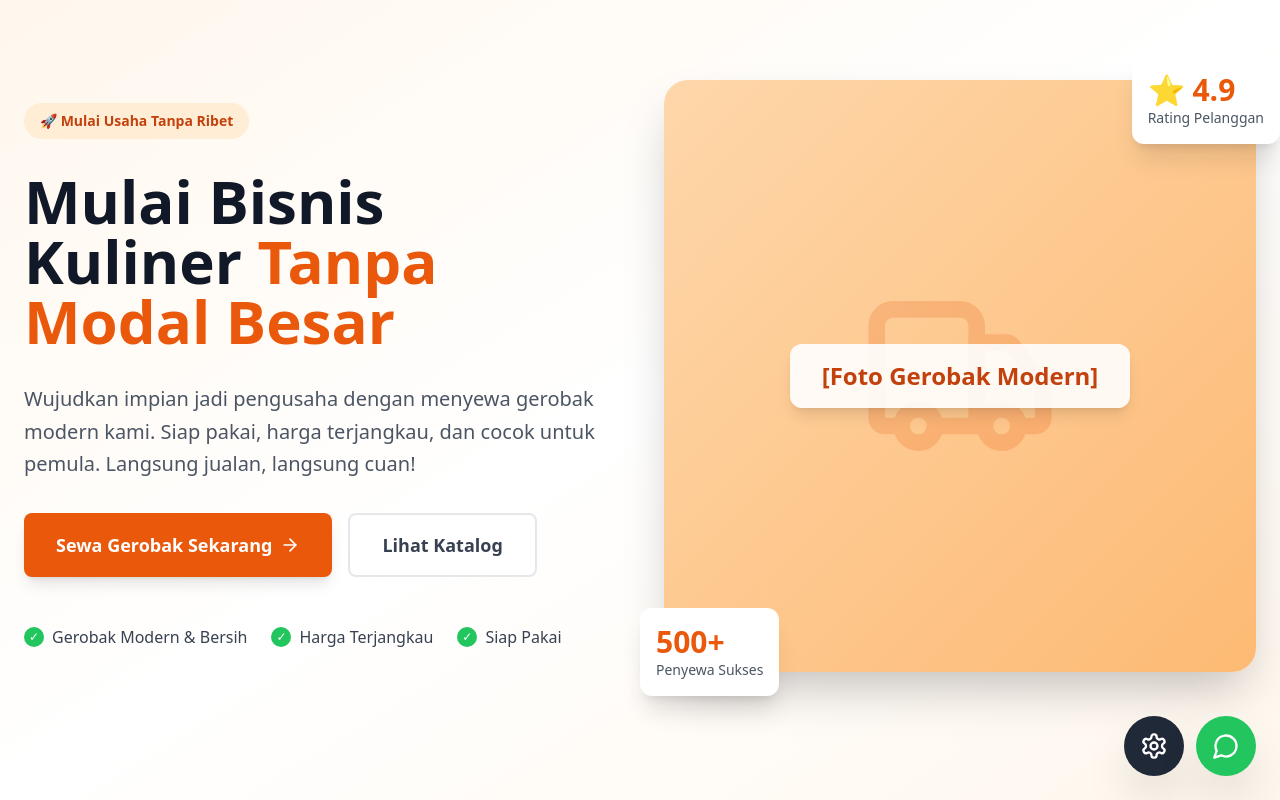
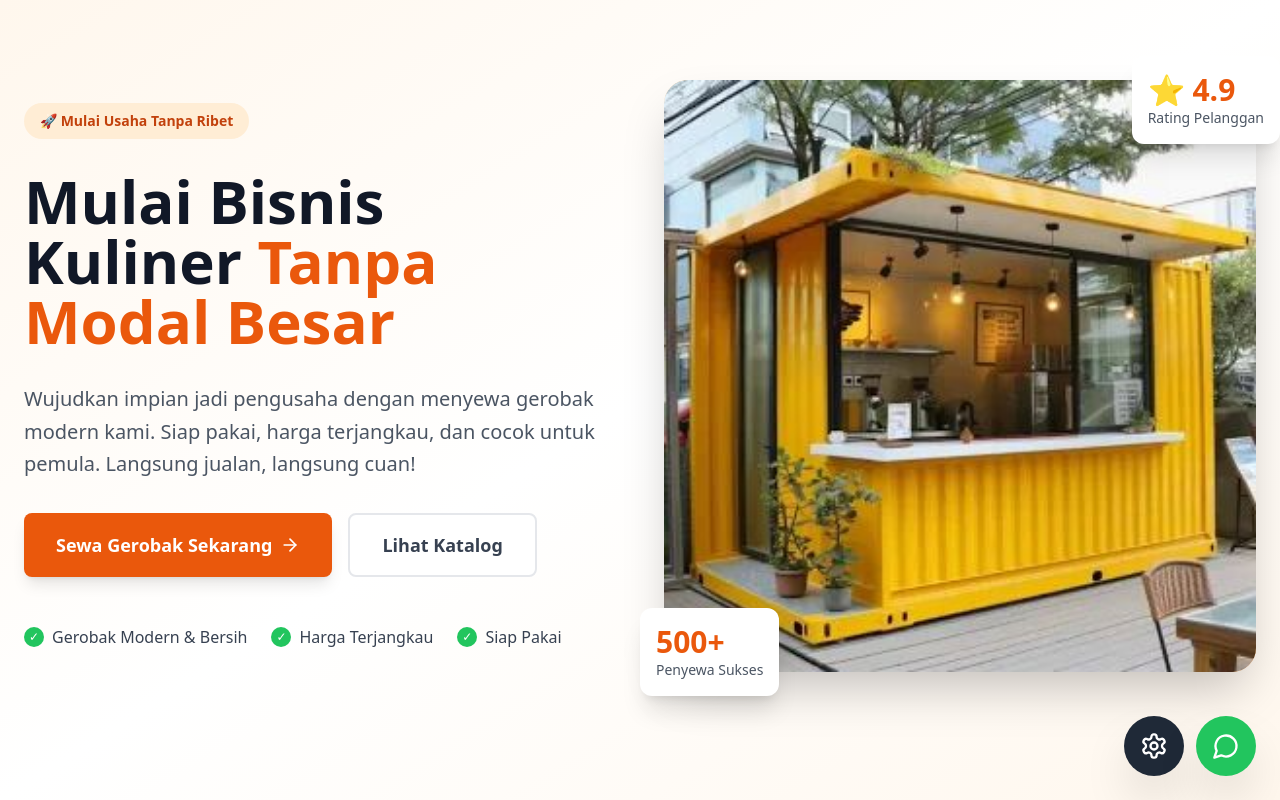
Before and after one commit to 22magang-boop/food, a React (Vite) app: page / in a window 1280 px wide. Shown: the top 800 px of the page. Built offline with nearby package versions, Linux system fonts and the light colour scheme.

Commit message:
update landing

```diff
--- a/src/components/Hero.tsx
+++ b/src/components/Hero.tsx
@@ -1,4 +1,4 @@
-import { ArrowRight, Truck } from 'lucide-react';
+import { ArrowRight } from 'lucide-react';
 
 export default function Hero() {
   return (
@@ -61,13 +61,12 @@ export default function Hero() {
           </div>
 
           <div className="relative">
-            <div className="aspect-square bg-gradient-to-br from-orange-200 to-orange-300 rounded-3xl shadow-2xl flex items-center justify-center">
-              <Truck size={200} className="text-orange-600 opacity-20" />
-              <div className="absolute inset-0 flex items-center justify-center">
-                <div className="text-center text-orange-700 font-bold text-2xl bg-white/90 px-8 py-4 rounded-xl shadow-lg">
-                  [Foto Gerobak Modern]
-                </div>
-              </div>
+            <div className="aspect-square bg-gradient-to-br from-orange-200 to-orange-300 rounded-3xl shadow-2xl overflow-hidden">
+              <img
+                src="/gerobak-modern.jfif"
+                alt="Gerobak Modern"
+                className="w-full h-full object-cover"
+              />
             </div>
 
             <div className="absolute -bottom-6 -left-6 bg-white p-4 rounded-xl shadow-xl">
```
Also changed, not shown: public/gerobak-modern.jfif (added).
